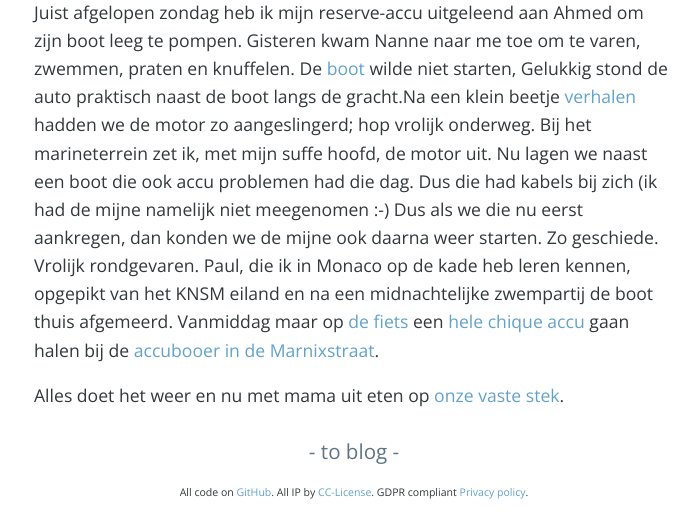
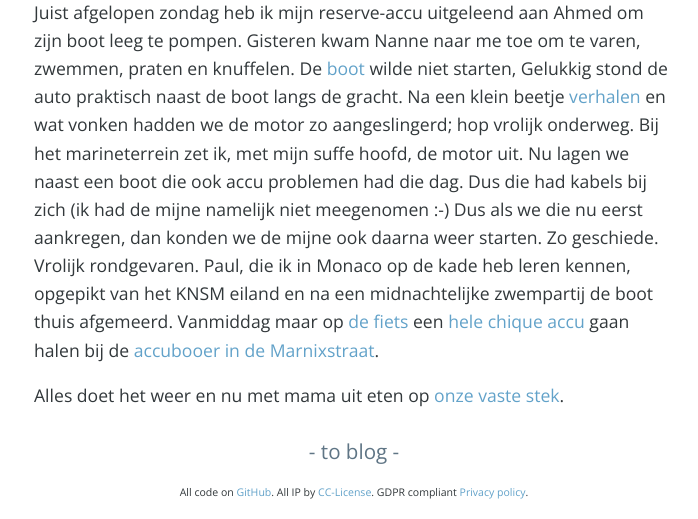
Before and after one commit to fprisse/Weblog, a Jekyll site: the page built from _posts/2020-09-16-accustress.md, in a window 1280 px wide. Shown: the part 836-1355 px from the top of the page, without its empty margins (286-984 px from the left). Built offline with Jekyll 4.4.1, drawn with Linux system fonts in a browser that asks for light colours; nearby versions of some CDN libraries; comment, search, counter and statistics services are not loaded.

Commit message:
Update 2020-09-16-accustress.md

```diff
--- a/_posts/2020-09-16-accustress.md
+++ b/_posts/2020-09-16-accustress.md
@@ -9,7 +9,7 @@
 ![homeland](https://prisse.net/homeland.jpg)
 
 Juist afgelopen zondag heb ik mijn reserve-accu uitgeleend aan Ahmed om zijn boot leeg te pompen. Gisteren kwam Nanne naar me toe om te varen, zwemmen, praten en knuffelen.
-De [boot](https://prisse.nl/Stormer/) wilde niet starten, Gelukkig stond de auto praktisch naast de boot langs de gracht.Na een klein beetje [verhalen](https://www.betekenis-definitie.nl/verhalen) hadden we de motor zo aangeslingerd; hop vrolijk onderweg.
+De [boot](https://prisse.nl/Stormer/) wilde niet starten, Gelukkig stond de auto praktisch naast de boot langs de gracht. Na een klein beetje [verhalen](https://www.betekenis-definitie.nl/verhalen) en wat vonken hadden we de motor zo aangeslingerd; hop vrolijk onderweg.
 Bij het marineterrein zet ik, met mijn suffe hoofd, de motor uit. Nu lagen we naast een boot die ook accu problemen had die dag. Dus die had kabels bij zich (ik had de mijne namelijk niet meegenomen :-) Dus als we die nu eerst aankregen, dan konden we de mijne ook daarna weer starten. Zo geschiede.
 Vrolijk rondgevaren. Paul, die ik in Monaco op de kade heb leren kennen, opgepikt van het KNSM eiland en na een midnachtelijke zwempartij de boot thuis afgemeerd. Vanmiddag maar op [de fiets](https://prisse.nl/holgerfiets/) een [hele chique accu](https://www.optimabatteries.com/en-us/redtop-starting-battery) gaan halen bij de [accubooer in de Marnixstraat](https://www.accuverkoopamsterdam.com/).
 
```
